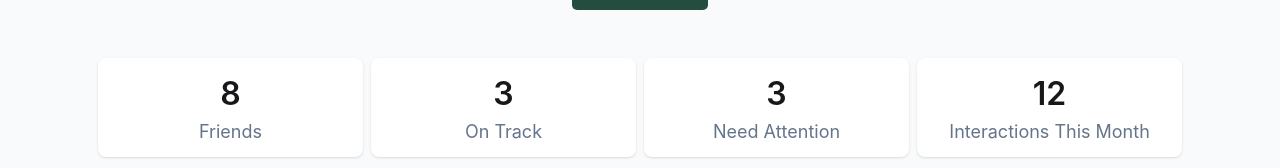
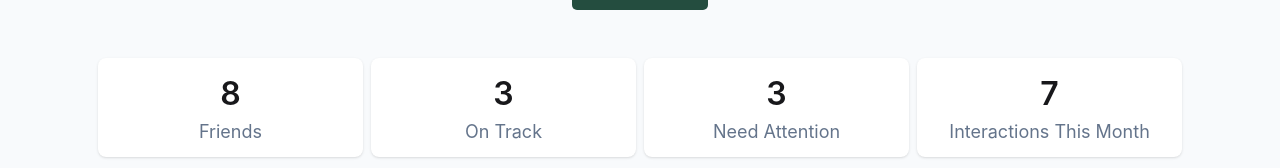
Before and after one commit to ela336/keen-keeper, a React (Vite) app: page / in a window 1280 px wide. Shown: the part 292-460 px from the top of the page. Built offline with nearby package versions, Linux system fonts and the light colour scheme.

Commit message:
interation this month count fixed

```diff
--- a/src/components/Cards.jsx
+++ b/src/components/Cards.jsx
@@ -51,7 +51,7 @@ const Cards = () => {
                         <p className='text-[18px] font-normal text-center text-[#64748B]'>Need Attention</p>
                     </div>
 
-                    <div className='bg-white flex flex-col items-center justify-center w-full py-3 rounded-lg shadow '> <h3 className='font-semibold text-[32px]'>12</h3>
+                    <div className='bg-white flex flex-col items-center justify-center w-full py-3 rounded-lg shadow '> <h3 className='font-semibold text-[32px]'>{friends.filter(friend => friend.days_since_contact <= 30).length}</h3>
                         <p className='text-[18px] font-normal text-center text-[#64748B]'>Interactions This Month</p>
                     </div>
                 </div>
```
